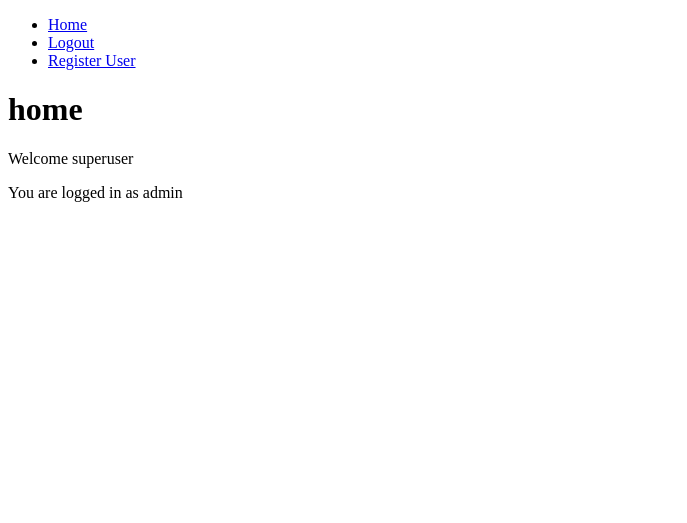
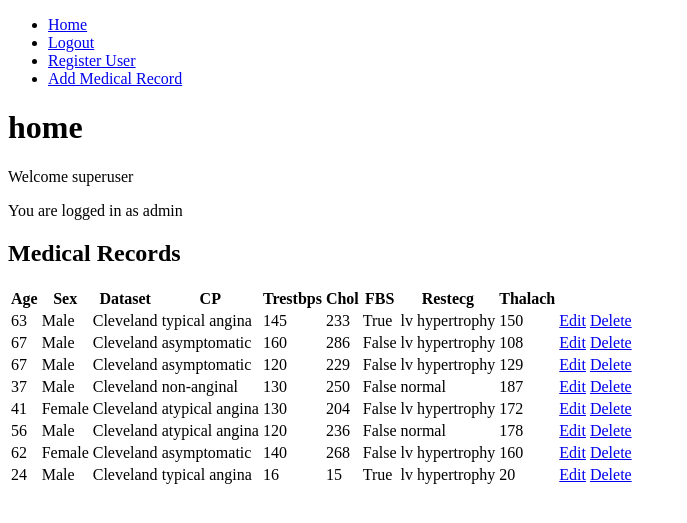
Before and after one commit to Qazi-Afaq/Dummy-Healthcare-app, a Flask app: page / in a window 1280 px wide. Shown: the top 523 px of the page, without its empty margins (0-687 px from the left). Run offline with Flask 3, Linux system fonts and the light colour scheme; a user stored in the database is signed in.

Commit message:
added 'add medical record' feature

```diff
--- a/main.py
+++ b/main.py
@@ -1,7 +1,7 @@
 from flask import Flask , render_template , request , url_for , redirect
 from models import (db , User , Role , MedicalRecord)
 from sqlalchemy import (select)
-from wtforms import BooleanField, StringField, PasswordField, validators, SelectField, SubmitField
+from wtforms import BooleanField, StringField, PasswordField, validators, SelectField, SubmitField, IntegerField
 from flask_wtf import FlaskForm
 from flask_login import LoginManager, login_user, current_user, login_required, logout_user
 from werkzeug.security import generate_password_hash, check_password_hash
@@ -118,6 +118,8 @@ with app.app_context():
             trestbps=145,
             chol=233,
             fbs=True,
+            restecg="lv hypertrophy",
+            thalach=150,
             user=patient1
         )
         db.session.add(medical_record1)
@@ -128,6 +130,11 @@ with app.app_context():
             sex="Male",
             dataset="Cleveland",
             cp="asymptomatic",
+            trestbps=160,
+            chol=286,
+            fbs=False,
+            restecg="lv hypertrophy",
+            thalach=108,
             user=patient1
         )
         db.session.add(medical_record2)
@@ -138,6 +145,11 @@ with app.app_context():
             sex="Male",
             dataset="Cleveland",
             cp="asymptomatic",
+            trestbps=120,
+            chol=229,
+            fbs=False,
+            restecg="lv hypertrophy",
+            thalach=129,
             user=patient1
         )
         db.session.add(medical_record3)
@@ -148,6 +160,11 @@ with app.app_context():
             sex="Male",
             dataset="Cleveland",
             cp="non-anginal",
+            trestbps=130,
+            chol=250,
+            fbs=False,
+            restecg="normal",
+            thalach=187,
             user=patient1
         )
         db.session.add(medical_record4)
@@ -158,6 +175,11 @@ with app.app_context():
             sex="Female",
             dataset="Cleveland",
             cp="atypical angina",
+            trestbps=130,
+            chol=204,
+            fbs=False,
+            restecg="lv hypertrophy",
+            thalach=172,
             user=patient2
         )
         db.session.add(medical_record5)
@@ -168,6 +190,11 @@ with app.app_context():
             sex="Male",
             dataset="Cleveland",
             cp="atypical angina",
+            trestbps=120,
+            chol=236,
+            fbs=False,
+            restecg="normal",
+            thalach=178,
             user=patient1
         )
         db.session.add(medical_record6)
@@ -178,6 +205,11 @@ with app.app_context():
             sex="Female",
             dataset="Cleveland",
             cp="asymptomatic",
+            trestbps=140,
+            chol=268,
+            fbs=False,
+            restecg="lv hypertrophy",
+            thalach=160,
             user=patient1
         )
         db.session.add(medical_record7)
@@ -257,6 +289,48 @@ class LoginForm(FlaskForm):
     )
     submit = SubmitField('Login')
 
+from wtforms import StringField, IntegerField, SelectField, BooleanField, SubmitField, validators
+from flask_wtf import FlaskForm
+
+class MedicalRecordForm(FlaskForm):
+    patient_email = StringField(
+        'Patient Email',
+        validators=[validators.DataRequired(), validators.Email(message="Invalid email format")]
+    )
+    age = IntegerField(
+        'Age',
+        validators=[validators.DataRequired(), validators.NumberRange(min=0, max=100)]
+    )
+    sex = SelectField(
+        'Sex',
+        choices=[('Male', 'Male'), ('Female', 'Female')],
+        validators=[validators.DataRequired()]
+    )
+    dataset = SelectField(
+        'Dataset',
+        choices=[('Cleveland', 'Cleveland'), ('Hungarian', 'Hungarian'), ('Switzerland', 'Switzerland')],
+        validators=[validators.DataRequired()]
+    )
+    cp = SelectField(
+        'CP',
+        choices=[('typical angina', 'typical angina'),
+                 ('asymptomatic', 'asymptomatic'),
+                 ('non-anginal', 'non-anginal'),
+                 ('atypical angina', 'atypical angina')],
+        validators=[validators.DataRequired()]
+    )
+
+    # nullable fields
+    trestbps = IntegerField('Trestbps')
+    chol = IntegerField('Chol')
+    fbs = BooleanField('FBS')
+    restecg = SelectField(
+        'Restecg',
+        choices=[('lv hypertrophy', 'lv hypertrophy'), ('normal', 'normal')]
+    )
+    thalach = IntegerField('Thalach')
+
+    submit = SubmitField('Add Medical Record')
 
 # =============================== Routes ===============================
 
@@ -342,16 +416,71 @@ def login():
             return render_template('login.html' , form=form , errors=form.errors)
     return render_template('login.html' , form=LoginForm())
 
-@app.route("/" , methods=["GET"])
-@login_required
-def home():
-    return render_template('home.html')
-
 @app.route("/logout" , methods=["GET"])
 @login_required
 def logout():
     logout_user()
     return redirect(url_for('login'))
 
+@app.route("/" , methods=["GET"])
+@login_required
+def home():
+    # if current user is a patient then show the patient home page with all their medical records
+    if current_user.role.name == "patient":
+        medical_records = db.session.scalars(select(MedicalRecord).where(MedicalRecord.user_id == current_user.id)).all()
+        return render_template('home.html' , medical_records=medical_records)
+    # else get the medical records of all the users and show them on home page
+    medical_records = db.session.scalars(select(MedicalRecord)).all()
+    return render_template('home.html' , medical_records=medical_records)
+
+# add a medical record of a patient
+@app.route("/add-medical-record" , methods=["GET" , "POST"])
+@login_required
+def add_medical_record():
+
+    # role of curreent user must be admin
+    if current_user.role.name != "admin":
+        # render custom html saying role must be admin
+        return "<h1>Role must be admin</h1>"
+
+    if request.method == "POST":
+        form = MedicalRecordForm(request.form)
+        if form.validate_on_submit():
+            # add the medical record
+            patient = db.session.scalar(select(User).where(User.email == form.patient_email.data))
+            if not patient:
+                return render_template('add-medical-record.html' , form=form , errors=[{"error": ["Patient not found"]}])
+            new_medical_record = MedicalRecord(
+                user_id=patient.id,
+                age=form.age.data,
+                sex=form.sex.data,
+                dataset=form.dataset.data,
+                cp=form.cp.data,
+                trestbps=form.trestbps.data,
+                chol=form.chol.data,
+                fbs=form.fbs.data,
+                restecg=form.restecg.data,
+                thalach=form.thalach.data,
+            )
+            db.session.add(new_medical_record)
+            db.session.commit()
+            return redirect(url_for('add_medical_record'))
+        else:
+            return render_template('add-medical-record.html' , form=form , errors=form.errors)
+    return render_template('add-medical-record.html' , form=MedicalRecordForm())
+
+# edit medical record
+@app.route("/edit-medical-record/<int:medical_record_id>" , methods=["GET" , "POST"])
+@login_required
+def edit_medical_record(medical_record_id):
+    pass
+
+# delete medical record
+@app.route("/delete-medical-record/<int:medical_record_id>" , methods=["GET"])
+@login_required
+def delete_medical_record(medical_record_id):
+    pass
+
+
 if __name__ == "__main__":
     app.run(debug=True)
--- a/templates/base.html
+++ b/templates/base.html
@@ -24,6 +24,10 @@
             {% if not current_user.is_authenticated %}
             <li><a href="{{ url_for('self_register_patient') }}">Self Register Patient</a></li>
             {% endif %}
+            <!-- add medical record of a patient -->
+            {% if current_user.is_authenticated and current_user.role.name == "admin" %}
+            <li><a href="{{ url_for('add_medical_record') }}">Add Medical Record</a></li>
+            {% endif %}
         </ul>
     </nav>
 
--- a/templates/home.html
+++ b/templates/home.html
@@ -8,4 +8,45 @@
 <h1>home</h1>
 <p>Welcome {{ current_user.username }}</p>
 <p>You are logged in as {{ current_user.role.name }}</p>
+
+<!-- show medical records in a table with edit and delete button for each record -->
+ <h2>Medical Records</h2>
+
+ <table>
+
+    <thead>
+        <tr>
+            <th>Age</th>
+            <th>Sex</th>
+            <th>Dataset</th>
+            <th>CP</th>
+            <th>Trestbps</th>
+            <th>Chol</th>
+            <th>FBS</th>
+            <th>Restecg</th>
+            <th>Thalach</th>
+        </tr>
+    </thead>
+    <tbody>
+        {% for medical_record in medical_records %}
+            <tr>
+                <td>{{ medical_record.age }}</td>
+                <td>{{ medical_record.sex }}</td>
+                <td>{{ medical_record.dataset }}</td>
+                <td>{{ medical_record.cp }}</td>
+                <td>{{ medical_record.trestbps }}</td>
+                <td>{{ medical_record.chol }}</td>
+                <td>{{ medical_record.fbs }}</td>
+                <td>{{ medical_record.restecg }}</td>
+                <td>{{ medical_record.thalach }}</td>
+                <td>
+                    <a href="{{ url_for('edit_medical_record', medical_record_id=medical_record.id) }}">Edit</a>
+                </td>
+                <td>
+                    <a href="{{ url_for('delete_medical_record', medical_record_id=medical_record.id) }}">Delete</a>
+                </td>
+            </tr>
+        {% endfor %}
+    </tbody>
+ </table>
 {% endblock%}
```
Also changed, not shown: templates/add-medical-record.html (added, +36 -0 lines), instance/db.sqlite.
